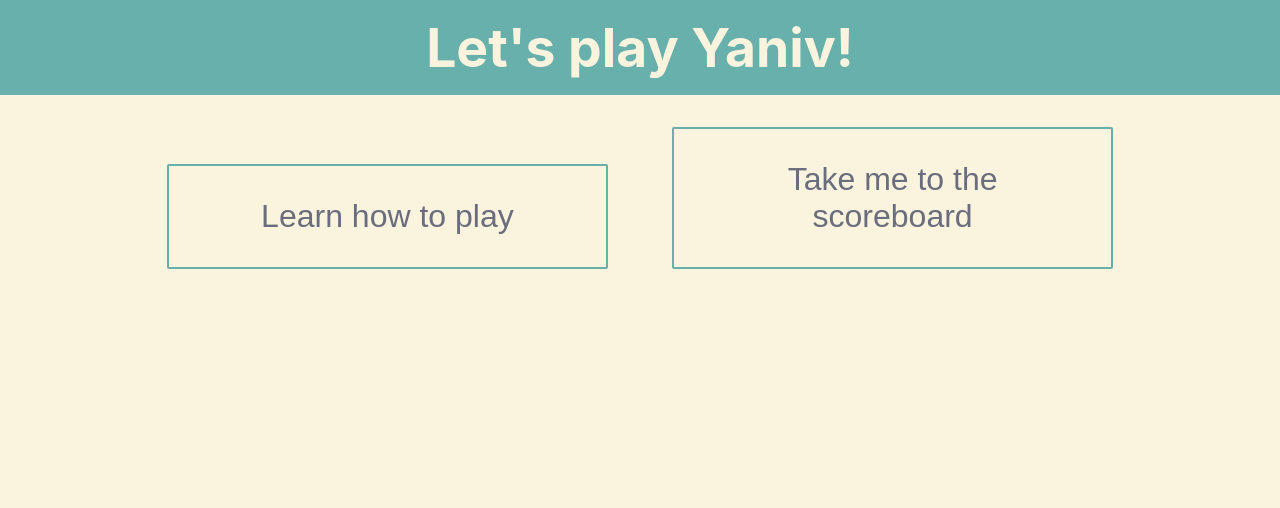
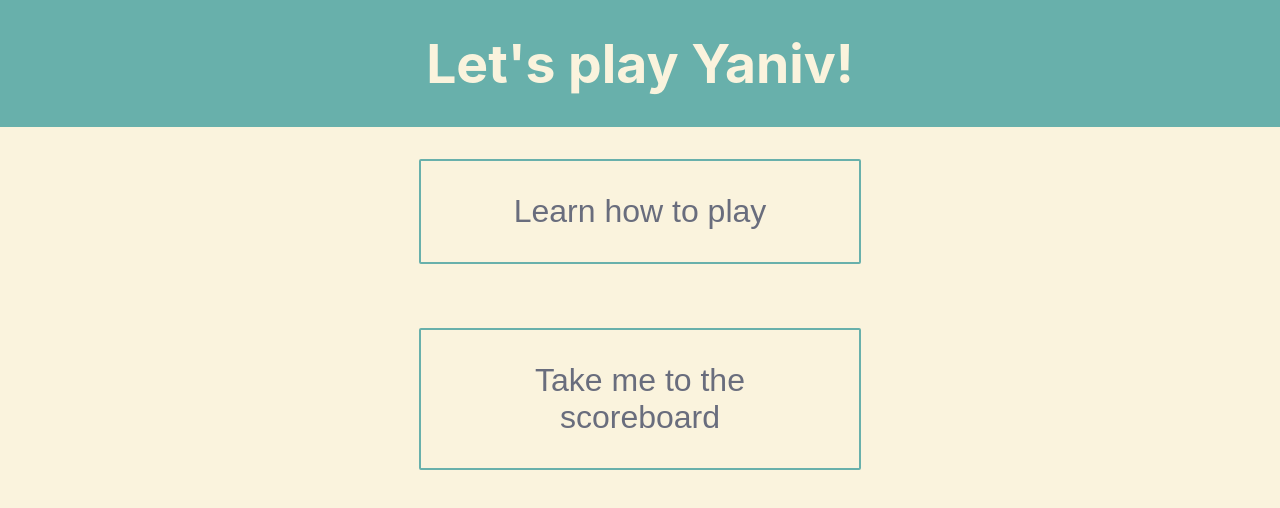
Before and after one commit to EllieD33/yaniv-react-app, a React (Create React App) app: page / in a window 1280 px wide. Shown: the top 508 px of the page. Built offline with nearby package versions, Linux system fonts and the light colour scheme.

Commit message:
fixes button overflow bug

```diff
--- a/src/App.css
+++ b/src/App.css
@@ -15,17 +15,16 @@ html {
 }
 
 main {
-  min-height: 100vh;
   display: flex;
   flex-direction: column;
   align-items: center;
   justify-content: center;
+  min-height: 100vh;
 }
 
 .App-index {
   text-align: center;
   background-color: var(--light);
-
   font-size: calc(25px + 6 * ((100vw - 320px) / 680));
   color: var(--primary);
 }
@@ -80,6 +79,13 @@ ul {
 .Home-header h1 {
   border: none;
   color: var(--light);
+  padding: 1rem;
+}
+
+.Home-nav {
+  display: flex;
+  flex-direction: column;
+  align-items: center;
 }
 
 .Text-Container {
--- a/src/components/Button-large.js
+++ b/src/components/Button-large.js
@@ -1,7 +1,12 @@
 import './Button-large.css';
+import { Link } from 'react-router-dom'
 
-function Button({text}) {
-    return <button className="Btn">{text}</button>;
-}
+function Button({linkTo, buttonText}) {
+    return(
+        <Link to={linkTo}>
+            <button className='Btn'>{buttonText}</button>
+        </Link>
+    );
+};
 
 export default Button;
--- a/src/pages/home.js
+++ b/src/pages/home.js
@@ -1,4 +1,5 @@
 import Button from "../components/Button-large.js";
+
 
 const Home = () => {
     return (
@@ -6,9 +7,9 @@ const Home = () => {
             <header className="Home-header">
                 <h1>Let's play Yaniv!</h1>
             </header>
-            <nav>
-                <a href="/pages/rules"><Button text="Learn how to play" /></a>
-                <a href="/pages/scoreboard"><Button text="Take me to the scoreboard" /></a>
+            <nav className="Home-nav">
+                <Button linkTo="/pages/rules" buttonText="Learn how to play" />
+                <Button linkTo="/pages/scoreboard" buttonText="Take me to the scoreboard" />
             </nav>
         </div>
     );
--- a/src/pages/rules.js
+++ b/src/pages/rules.js
@@ -73,7 +73,7 @@ const Rules = () => {
                     <p>Once a player's score <strong>exceeds</strong> 100 points, they are out of the game. If a player's score lands on exactly 100 points, their score is halved to 50 points and they can continue to play from that score.</p>
                     <p><strong>The winner of the game is the last remaining player.</strong></p>
                 </div>
-                <a href="/Scoreboard"><Button text="Take me to the scorecard" /></a>
+                <Button linkTo="/pages/scoreboard" buttonText="Take me to the scorecard" />
             </main>
         </div>
     );
--- a/src/pages/scoreboard.css
+++ b/src/pages/scoreboard.css
@@ -3,4 +3,5 @@
     flex-wrap: wrap;
     justify-content: center;
     flex-direction: row;
+    align-items: center;
 }
```
